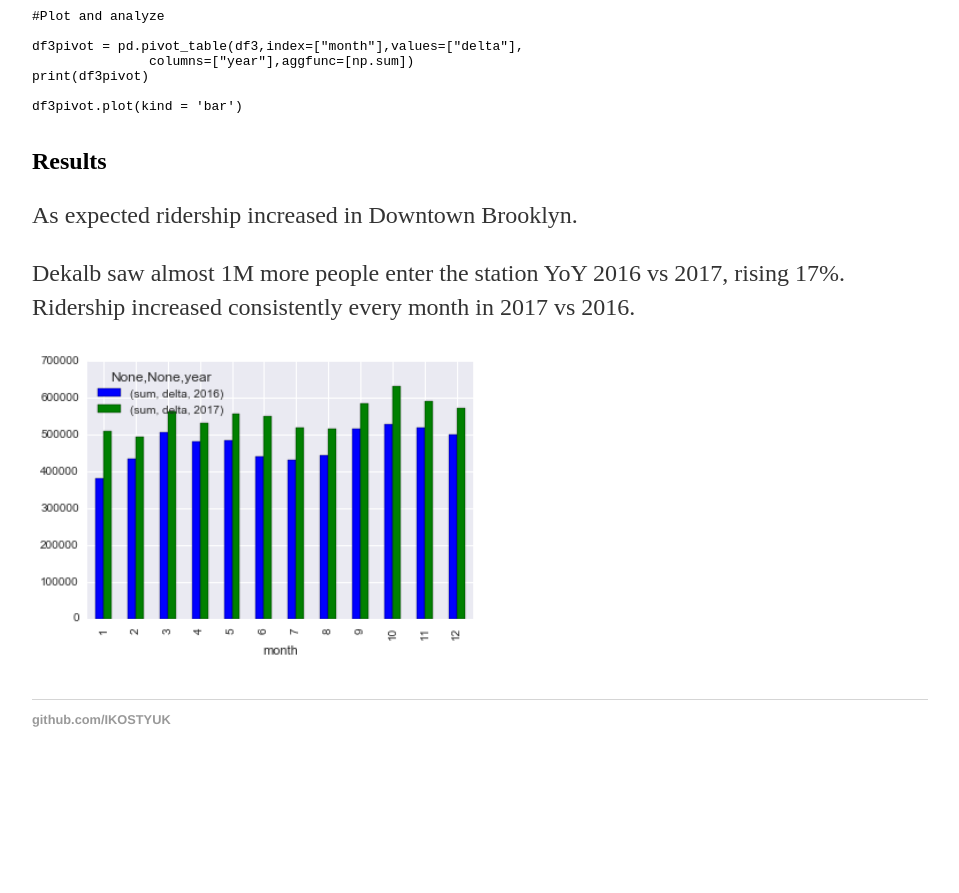
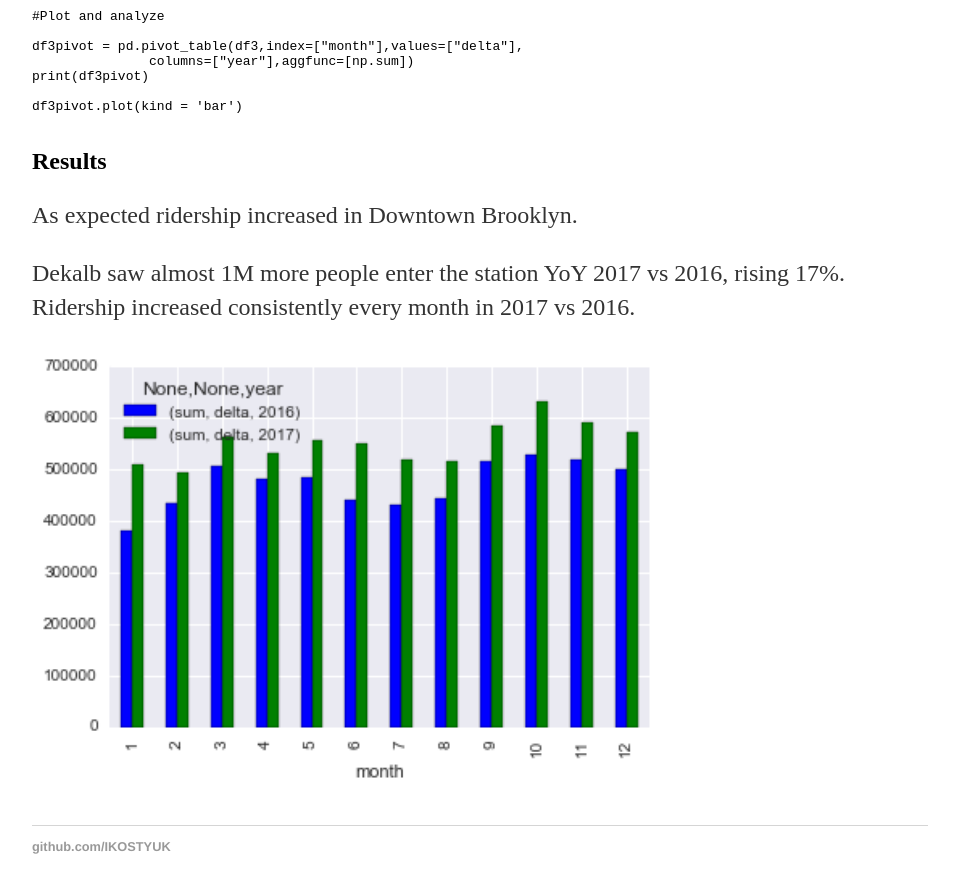
Before and after one commit to IKOSTYUK/ikostyuk.github.io, a Jekyll site: the page built from _posts/2018-03-16-MTA-Analysis.md, in a window 1280 px wide and 900 px high, scrolled down 2016 px. Shown: the top 893 px of the window, without its empty margins (160-1119 px from the left). Built offline with Jekyll 4.4.1, drawn with Linux system fonts in a browser that asks for light colours; before the commit the page ends 2803 px from its top, so only the background shows below that.

Commit message:
Update 2018-03-16-MTA-Analysis.md

```diff
--- a/_posts/2018-03-16-MTA-Analysis.md
+++ b/_posts/2018-03-16-MTA-Analysis.md
@@ -118,6 +118,6 @@ df3pivot.plot(kind = 'bar')
 
 As expected ridership increased in Downtown Brooklyn.
 
-Dekalb saw almost 1M more people enter the station YoY 2016 vs 2017, rising 17%. Ridership increased consistently every month in 2017 vs 2016.
+Dekalb saw almost 1M more people enter the station YoY 2017 vs 2016, rising 17%. Ridership increased consistently every month in 2017 vs 2016.
 
-<img src="/img/dekalb.png" height="50%" width="50%" class="inline"/>
+<img src="/img/dekalb.png" height="70%" width="70%" class="inline"/>
```
